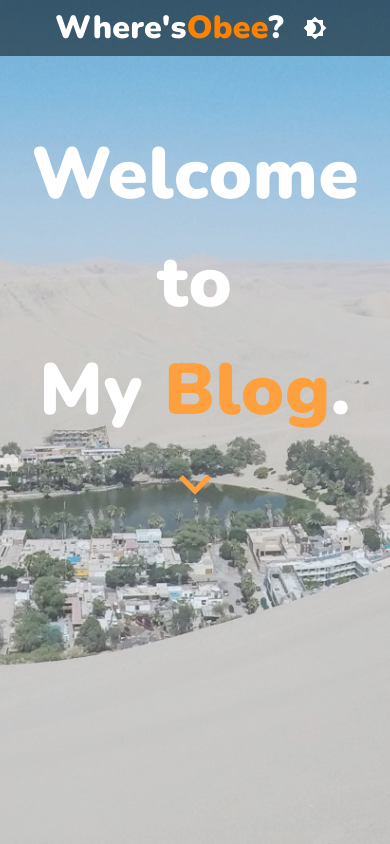
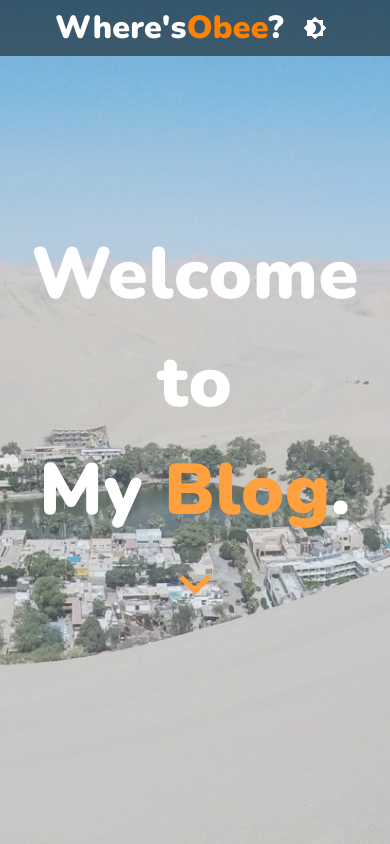
Before and after one commit to obeed06/react-travel-blog, a React (Create React App) app: page / in a window 390 px wide. Shown: the top 844 px of the page. Built offline with nearby package versions, Linux system fonts and the light colour scheme; a web font is replaced by a local one.

Commit message:
fix responsive issues around welcome message

```diff
--- a/src/components/Welcome.js
+++ b/src/components/Welcome.js
@@ -36,8 +36,7 @@ const Welcome = ({slideContainerRef}) => {
                {...(checked ? {timeout: 1000} : {})}
                container={slideContainerRef.current}
         >
-            <Box sx={{pt: 15}}>
-                <Grid container direction="column" justifyContent="center" alignItems="center">
+            <Grid sx={{height: "100%"}} container direction="column" justifyContent="center" alignItems="center">
                 <Typography vairant="h1" component="h2" className={classes.title}>
                     <div>Welcome to</div>
                     <div>My <span className="brandColor">Blog</span>.</div>
@@ -48,7 +47,6 @@ const Welcome = ({slideContainerRef}) => {
                     </IconButton>
                 </Scroll>
             </Grid>
-            </Box>
         </Slide>
     );
 };
```
Lines whose indentation alone changed are shown as unchanged.
